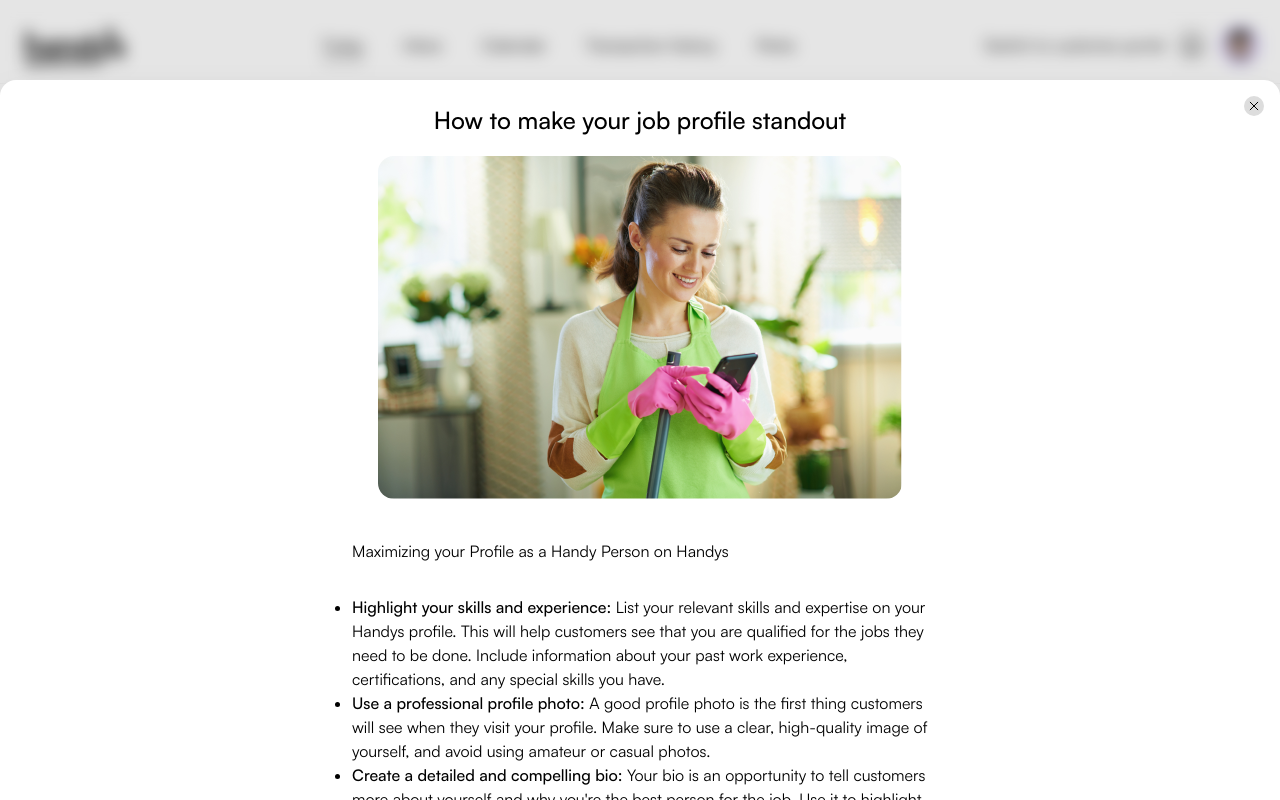
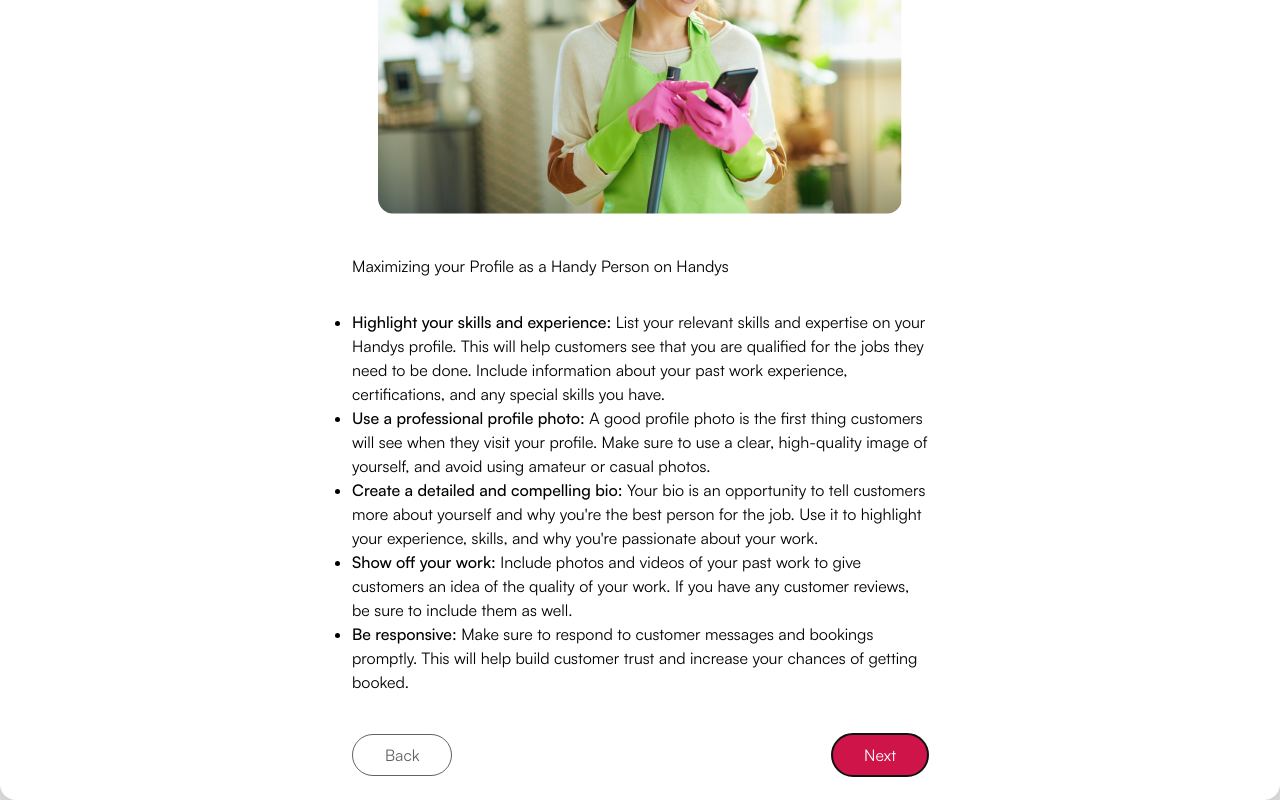
Before and after one commit to Handys-Inc/mvp-provider-portal, a React (Create React App) app: page / in a window 1280 px wide. Both pictures are taken after a click on the element "How to make your job profile standout". Built offline with nearby package versions, Linux system fonts and the light colour scheme.

Commit message:
next and back for articles

```diff
--- a/src/app/Menu/MobileResources/MobileResources.js
+++ b/src/app/Menu/MobileResources/MobileResources.js
@@ -1,4 +1,4 @@
-import React, { useState } from "react";
+import React, { useState, useEffect } from "react";
 
 import Layout from "../../../components/Layout/Layout";
 
@@ -12,8 +12,12 @@ import Modal from '../../../components/Modal/Modal'
 import { articles } from "../../../content/articles/articles";
 
 function MobileResources() {
-  const [selectedArticle, setSelectedArticle] = useState({title: "null", image: null, content: null});
+  const [selectedArticle, setSelectedArticle] = useState({ title: "null", image: null, content: null });
   const [isOpen, setIsOpen] = useState(false);
+
+  useEffect(() => {
+    window.scrollTo(0, 0);
+  }, [selectedArticle]);
 
   return (
     <Layout current="menu" showHeader={false}>
@@ -66,7 +70,22 @@ function MobileResources() {
           />
         </div>
 
-        <div className="my-10 max-w-xl mx-auto">{selectedArticle.content}</div>
+        <div className="my-10 px-5 md:px-0 max-w-xl mx-auto">{selectedArticle.content}</div>
+        <div className="flex max-w-xl mx-auto justify-between">
+          <button
+            onClick={() =>
+              setSelectedArticle(articles.filter((article) => article.id === selectedArticle.id - 1)[0])
+            }
+
+            disabled={selectedArticle.id === 1} className="btn-primary-outline">Back</button>
+          <button onClick={() => {
+            setSelectedArticle(articles.filter((article) => article.id === selectedArticle.id + 1)[0])
+          }}
+
+            disabled={selectedArticle.id === 3} className="btn-primary">Next</button>
+        </div>
+
+
       </Modal>
     </Layout>
   );
--- a/src/app/Today/Resources/components/SingleResource.js
+++ b/src/app/Today/Resources/components/SingleResource.js
@@ -1,22 +1,31 @@
-import React, { Fragment, useState } from "react";
+import React, { Fragment, useEffect, useState } from "react";
 
 import Modal from "../../../../components/Modal/Modal";
 
+import { articles } from "../../../../content/articles/articles"
+
 function SingleResource({ resource }) {
   const [show, setShow] = useState(false);
+
+  const [selectedResource, setSelectedResource] = useState(resource)
+
+  useEffect(() => {
+    window.scrollTo(0, 0);
+  }, [selectedResource]);
+
   return (
     <Fragment>
       <div onClick={() => setShow(true)} className="resource-card">
-        <img src={resource.image} alt="lady" />
+        <img src={selectedResource.image} alt="lady" />
         <h4 className=" h-[6rem] p-4 text-lg border border-t-0  border-gray rounded-br-3xl rounded-bl-3xl  font-semibold">
-          {resource.title}
+          {selectedResource.title}
         </h4>
       </div>
 
       {/* Article Modal */}
       <Modal
         titlePosition="center"
-        title={resource.title}
+        title={selectedResource.title}
         full={true}
         isOpen={show}
         setIsOpen={setShow}
@@ -24,12 +33,26 @@ function SingleResource({ resource }) {
         <div>
           <img
             className="mx-auto text-center rounded-2xl"
-            src={resource.image}
+            src={selectedResource.image}
             alt="lady"
           />
         </div>
 
-        <div className="my-10 max-w-xl mx-auto">{resource.content}</div>
+        <div className="my-10 px-5 md:px-0 max-w-xl mx-auto">{selectedResource.content}</div>
+
+        <div className="flex max-w-xl mx-auto justify-between">
+          <button
+            onClick={() =>
+              setSelectedResource(articles.filter((article) => article.id === selectedResource.id - 1)[0])
+            }
+
+            disabled={selectedResource.id === 1} className="btn-primary-outline">Back</button>
+          <button onClick={() => {
+            setSelectedResource(articles.filter((article) => article.id === selectedResource.id + 1)[0])
+          }}
+
+            disabled={selectedResource.id === 3} className="btn-primary">Next</button>
+        </div>
       </Modal>
     </Fragment>
   );
--- a/src/index.css
+++ b/src/index.css
@@ -111,6 +111,10 @@ input[type="file"] {
   @apply bg-none border border-primary rounded-full text-primary px-5 md:px-8 py-2  text-sm md:text-base;
 }
 
+.btn-primary-outline:disabled {
+  @apply bg-none border border-gray rounded-full cursor-not-allowed text-gray px-5 md:px-8 py-2  text-sm md:text-base;
+}
+
 .btn-dark-outline-sm {
   @apply bg-none border border-gray rounded-full text-gray px-3 md:px-3 py-1 md:py-2 text-xs md:text-xs;
 }
```
